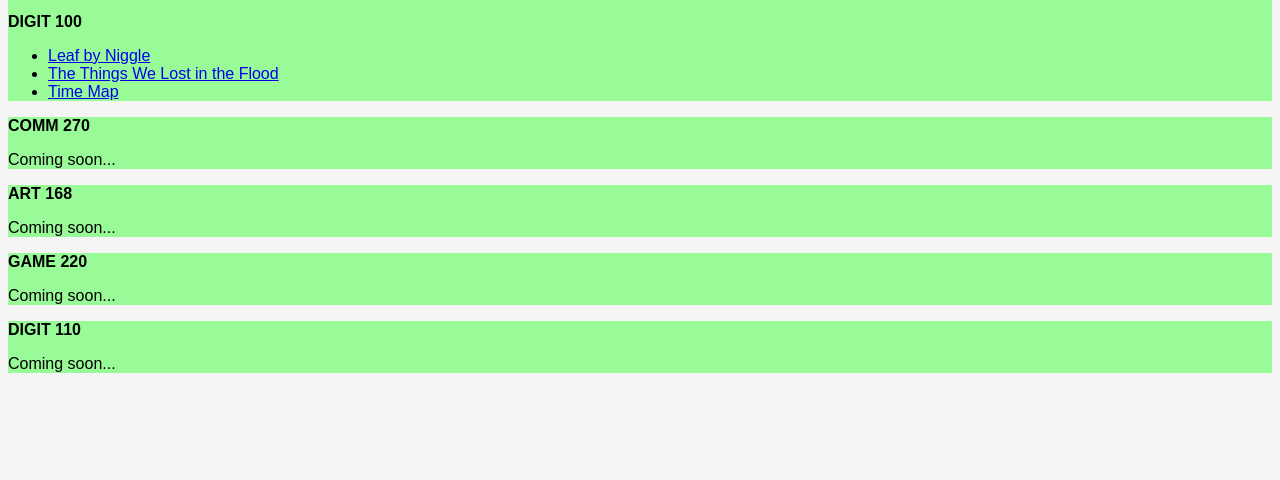
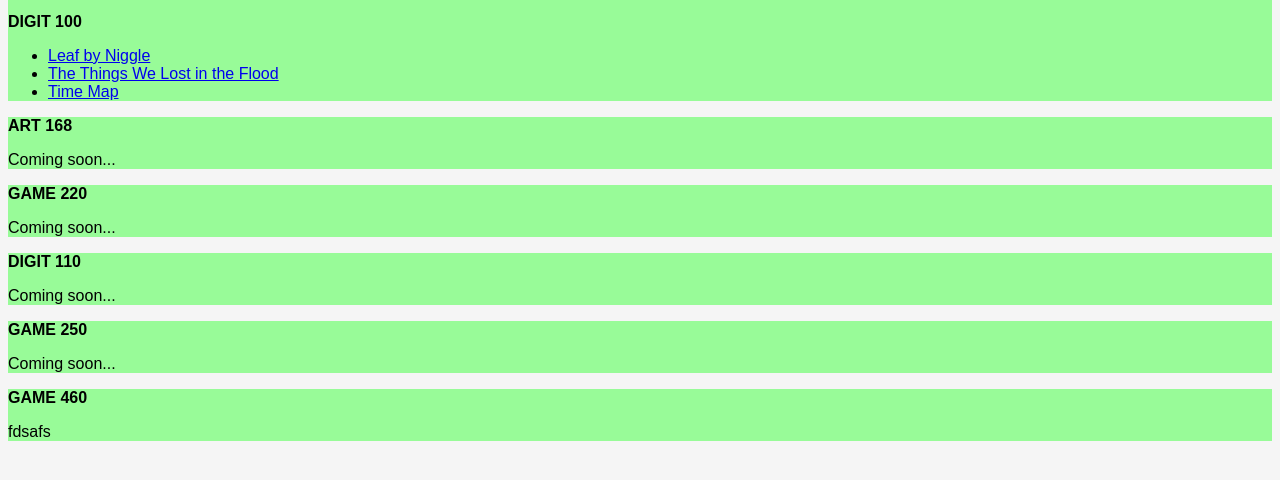
Before and after one commit to Tonya-Velcko/hatlessCactus, a plain HTML site: page docs/portfolio.html in a window 1280 px wide. Shown: the part 198-678 px from the top of the page. Drawn offline with Linux system fonts and the light colour scheme.

Commit message:
Update portfolio.html

```diff
--- a/docs/portfolio.html
+++ b/docs/portfolio.html
@@ -27,10 +27,6 @@
             </ul>
         </section>
         <section>
-            <p><strong>COMM 270</strong></p>
-            <p>Coming soon...</p>
-        </section>
-        <section>
             <p><strong>ART 168</strong></p>
             <p>Coming soon...</p>
         </section>
@@ -42,5 +38,13 @@
             <p><strong>DIGIT 110</strong></p>
             <p>Coming soon...</p>
         </section>
+        <section>
+            <p><strong>GAME 250</strong></p>
+            <p>Coming soon...</p>
+        </section>
+        <section>
+            <p><strong>GAME 460</strong></p>
+            <p>fdsafs</p>
+        </section>
     </body>
 </html>
```
